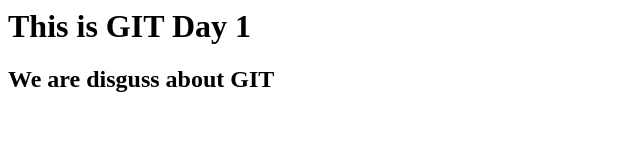
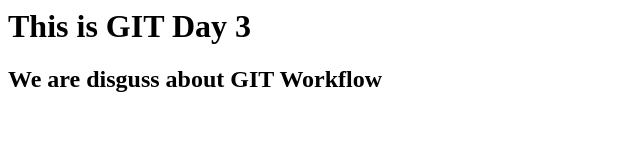
Before and after one commit to Guna1699/Project1, a plain HTML site: page index.html in a window 1280 px wide. Shown: the whole page, without its empty margins (0-640 px from the left). Drawn offline with Linux system fonts and the light colour scheme.

```diff
--- a/index.html
+++ b/index.html
@@ -1,4 +1,4 @@
 <html>
-<h1>This is GIT Day 1</h1>
-<h2>We are disguss about GIT</h2>
+<h1>This is GIT Day 3</h1>
+<h2>We are disguss about GIT Workflow</h2>
 </html>
```
